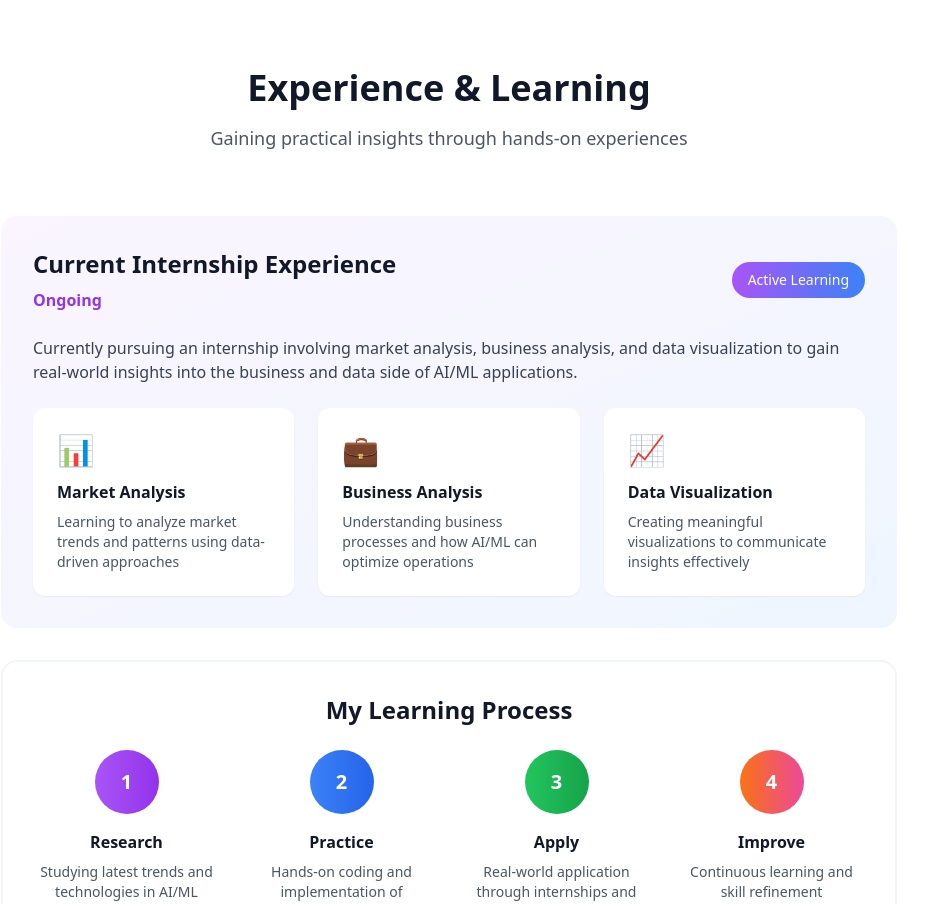
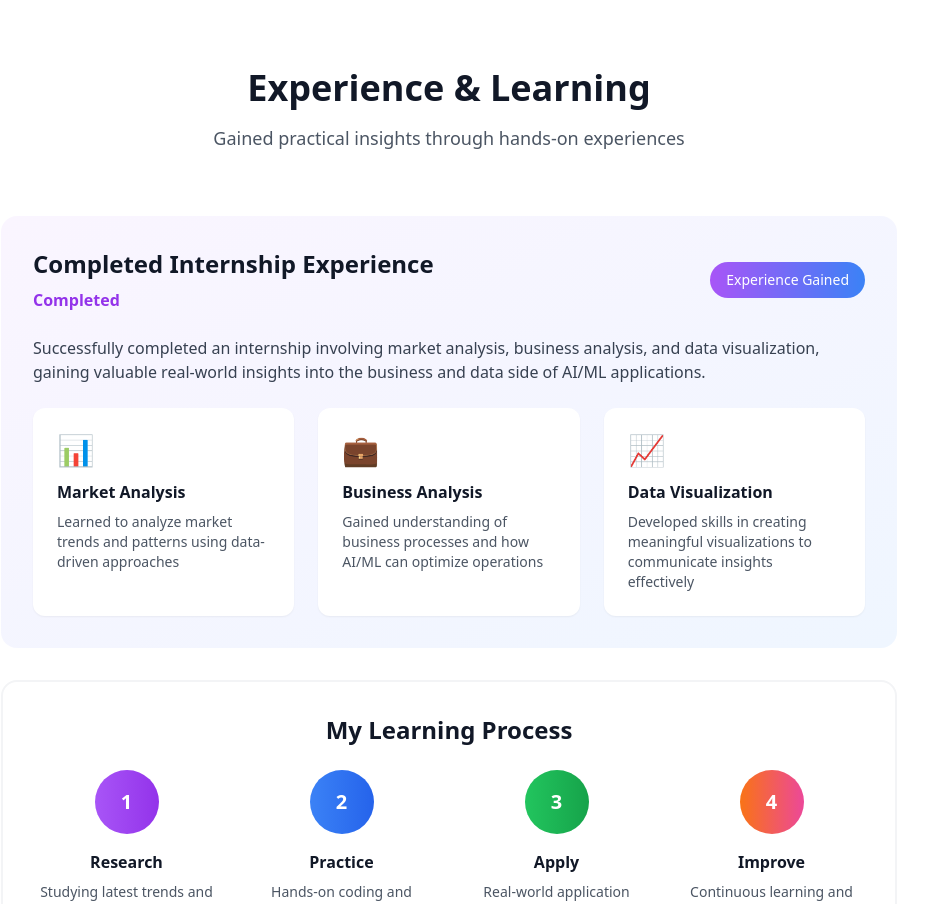
Before and after one commit to harsh1766/harshportfolio, a React (Vite) app: page / in a window 1280 px wide. Shown: the part 2600-3504 px from the top of the page, without its empty margins (191-1119 px from the left). Built offline with nearby package versions, Linux system fonts and the light colour scheme.

Commit message:
Update Experience section

```diff
--- a/src/components/Experience.tsx
+++ b/src/components/Experience.tsx
@@ -8,7 +8,7 @@ const Experience = () => {
             Experience & Learning
           </h2>
           <p className="text-lg text-gray-600 max-w-2xl mx-auto">
-            Gaining practical insights through hands-on experiences
+            Gained practical insights through hands-on experiences
           </p>
         </div>
 
@@ -18,19 +18,19 @@ const Experience = () => {
             <div className="flex flex-col lg:flex-row lg:items-center lg:justify-between mb-6">
               <div>
                 <h3 className="text-2xl font-bold text-gray-900 mb-2">
-                  Current Internship Experience
+                  Completed Internship Experience
                 </h3>
-                <p className="text-purple-600 font-semibold">Ongoing</p>
+                <p className="text-purple-600 font-semibold">Completed</p>
               </div>
               <div className="bg-gradient-to-r from-purple-500 to-blue-500 text-white px-4 py-2 rounded-full text-sm font-medium mt-4 lg:mt-0 w-fit">
-                Active Learning
+                Experience Gained
               </div>
             </div>
 
             <div className="prose prose-lg text-gray-700 mb-6">
               <p>
-                Currently pursuing an internship involving market analysis, business analysis,
-                and data visualization to gain real-world insights into the business and data
+                Successfully completed an internship involving market analysis, business analysis,
+                and data visualization, gaining valuable real-world insights into the business and data
                 side of AI/ML applications.
               </p>
             </div>
@@ -40,7 +40,7 @@ const Experience = () => {
                 <div className="text-3xl mb-3">📊</div>
                 <h4 className="font-semibold text-gray-900 mb-2">Market Analysis</h4>
                 <p className="text-gray-600 text-sm">
-                  Learning to analyze market trends and patterns using data-driven approaches
+                  Learned to analyze market trends and patterns using data-driven approaches
                 </p>
               </div>
 
@@ -48,7 +48,7 @@ const Experience = () => {
                 <div className="text-3xl mb-3">💼</div>
                 <h4 className="font-semibold text-gray-900 mb-2">Business Analysis</h4>
                 <p className="text-gray-600 text-sm">
-                  Understanding business processes and how AI/ML can optimize operations
+                  Gained understanding of business processes and how AI/ML can optimize operations
                 </p>
               </div>
 
@@ -56,7 +56,7 @@ const Experience = () => {
                 <div className="text-3xl mb-3">📈</div>
                 <h4 className="font-semibold text-gray-900 mb-2">Data Visualization</h4>
                 <p className="text-gray-600 text-sm">
-                  Creating meaningful visualizations to communicate insights effectively
+                  Developed skills in creating meaningful visualizations to communicate insights effectively
                 </p>
               </div>
             </div>
```
